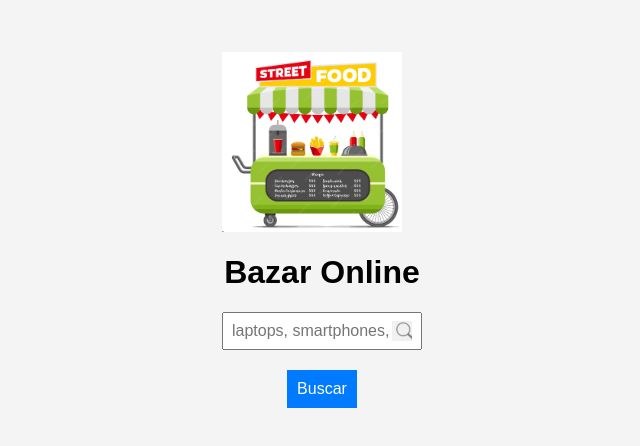
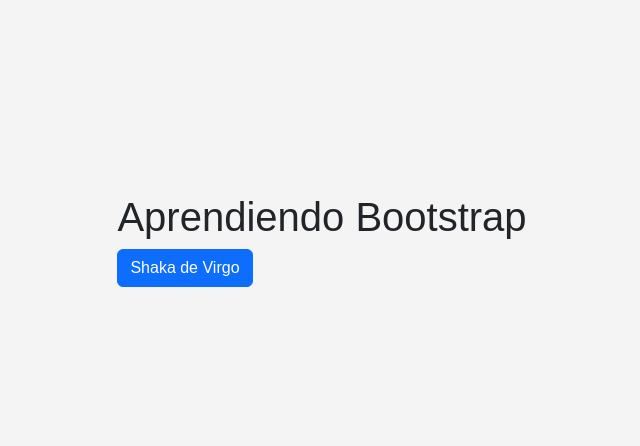
Before and after one commit to rubenevivancos/BazarUniversal2.0, a React (Create React App) app in the folder client/: page / in a window 1280 px wide. Shown: the part 160-606 px from the top of the page, without its empty margins (318-958 px from the left). Built offline with nearby package versions, Linux system fonts and the light colour scheme.

Commit message:
Agregando bootstrap

```diff
--- a/client/public/index.html
+++ b/client/public/index.html
@@ -24,7 +24,11 @@
       work correctly both with client-side routing and a non-root public URL.
       Learn how to configure a non-root public URL by running `npm run build`.
     -->
-    <title>PI_Dogs 2.0</title>
+    <title>BazarUniversal2.0</title>
+
+    <!-- Integrando Bootstrap -->
+    <link rel="stylesheet" href="https://cdn.jsdelivr.net/npm/bootstrap@5.3.2/dist/css/bootstrap.min.css" />
+
   </head>
   <body>
     <noscript>You need to enable JavaScript to run this app.</noscript>
--- a/client/src/Components/HomeWithSearchBox/homeWithSearchBox.js
+++ b/client/src/Components/HomeWithSearchBox/homeWithSearchBox.js
@@ -3,7 +3,7 @@
 import { useNavigate } from 'react-router-dom';
 
 import { productSearch } from "../../Redux/Actions/productAction";
-import './homeWithSearchBox.css';
+//import './homeWithSearchBox.css';
 
 export default function HomeWithSearchBox() {
     const dispatch = useDispatch();
@@ -28,6 +28,11 @@
 
 
     return(
+        <div>
+            <h1>Aprendiendo Bootstrap</h1>
+            <button type="button" className="btn btn-primary">Shaka de Virgo</button>
+        </div>
+        /*
         <div className="container">
             <div className="row">
                 <div className="food-car"></div>
@@ -45,5 +50,6 @@
                 <button className="search-button" onClick={handleSubmit}>Buscar</button>
             </div>
         </div>
+        */
     )
 }
```
